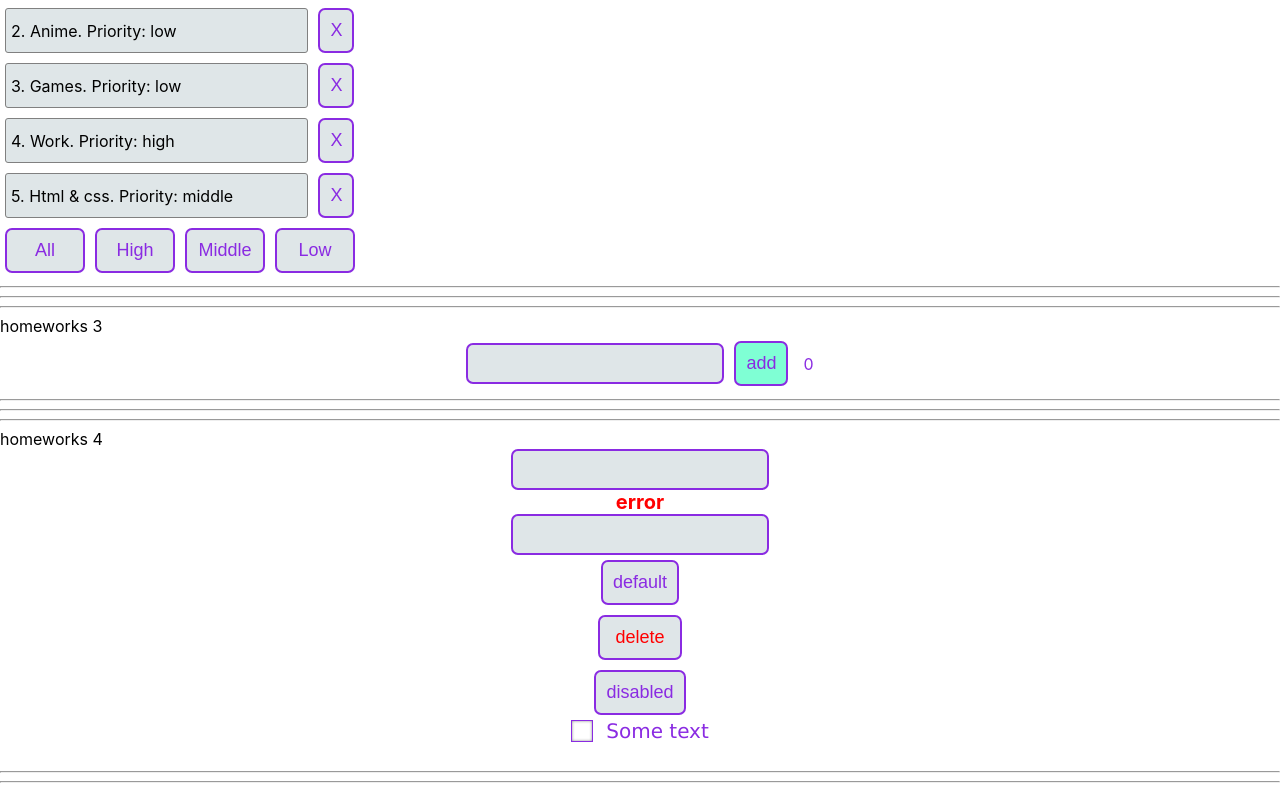
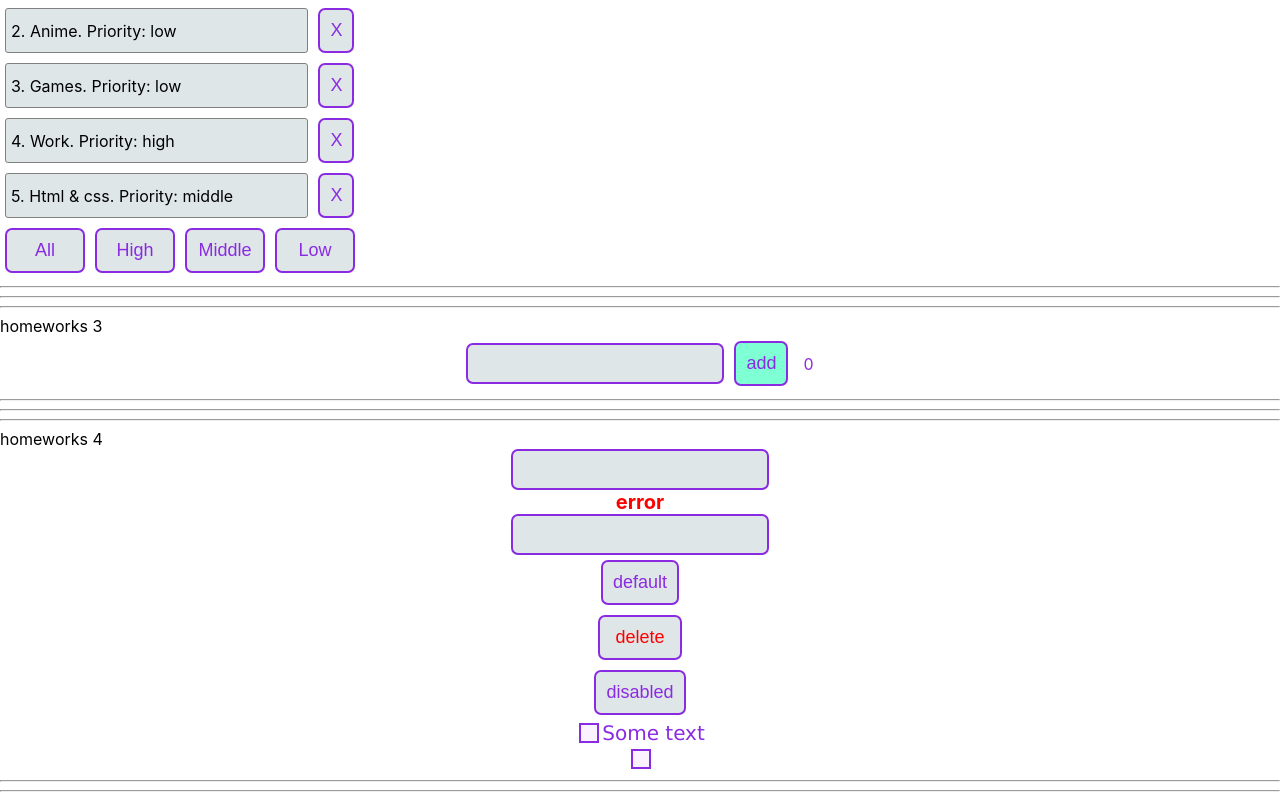
Before and after one commit to Katrin3536/homework-from-Ignat, a React (Create React App) app in the folder homeworks/: page / in a window 1280 px wide. Shown: the part 263-1063 px from the top of the page. Built offline with nearby package versions, Linux system fonts and the light colour scheme.

Commit message:
fixed CSS from Checkbox in homework 4

```diff
--- a/homeworks/src/p2-homeworks/h4/common/c1-SuperInputText/SuperInputText.module.css
+++ b/homeworks/src/p2-homeworks/h4/common/c1-SuperInputText/SuperInputText.module.css
@@ -13,7 +13,8 @@
 
 .superInput:focus {
     color: blueviolet;
-    border: 1px solid blueviolet
+    border: 1px solid blueviolet;
+    online: none;
 }
 
 .errorInput {
--- a/homeworks/src/p2-homeworks/h4/common/c3-SuperCheckbox/SuperCheckbox.module.css
+++ b/homeworks/src/p2-homeworks/h4/common/c3-SuperCheckbox/SuperCheckbox.module.css
@@ -1,4 +1,10 @@
-.checkbox{
+.checkbox {
+    appearance: none;
+    width: 20px;
+    height: 20px;
+    border: 2px solid blueviolet;
+    background-color: #fbf2ff;
+
 
 }
 
@@ -9,61 +15,18 @@
 }
 
 .label {
-    display: block;
-    margin: 0 0 10px 0;
-    line-height: 22px;
+    display: flex;
+    align-items: center;
     cursor: pointer;
-    user-select: none;
-    position: relative;
-}
-.label input[type=checkbox] {
-    position: absolute;
-    z-index: -1;
-    opacity: 0;
-    display: block;
-    width: 0;
-    height: 0;
-}
-.label  span {
-    display: inline-block;
-    position: relative;
-    padding: 0 0 0 35px;
-    line-height: 22px;
-}
-.label span:before {
-    content: "";
-    display: inline-block;
-    width: 20px;
-    height: 20px;
-    position: absolute;
-    left: 0;
-    top: 0;
-    border: 1px solid blueviolet;
-    box-shadow: inset 0 0 3px #8a8a8a;
-
-}
-.label input[type=checkbox] + span:after {
-    content: "";
-    opacity: 0;
-    transition: opacity 0.3s ease;
 }
 
-.label input[type=checkbox]:checked + span:after {
-    content: "✓";
-    color: blueviolet;
-    font-size: 30px;
-    font-weight: 900;
-    position: absolute;
-    left: 2px;
-    top: -2px;
-    opacity: 1;
+.checkbox:checked {
+    appearance: none;
+    background-image: url("greenTick.svg");
+    background-repeat: no-repeat;
+    background-size: cover;
 }
 
-.label span:hover:after {
-    filter: brightness(110%);
+.checkbox:focus {
+    outline: 2px solid #ecd5f7;
 }
-
-.label span:active:before,
-.label span:active:after {
-    filter: brightness(80%);
-}
--- a/homeworks/src/p2-homeworks/h4/common/c3-SuperCheckbox/SuperCheckbox.tsx
+++ b/homeworks/src/p2-homeworks/h4/common/c3-SuperCheckbox/SuperCheckbox.tsx
@@ -4,14 +4,14 @@ import s from './SuperCheckbox.module.css'
 // тип пропсов обычного инпута
 type DefaultInputPropsType = DetailedHTMLProps<InputHTMLAttributes<HTMLInputElement>, HTMLInputElement>
 
-type SuperCheckboxPropsType = DefaultInputPropsType & {
+type SuperCheckboxPropsType = Exclude<DefaultInputPropsType, "type"> & {
     onChangeChecked?: (checked: boolean) => void
     spanClassName?: string
 }
 
 const SuperCheckbox: React.FC<SuperCheckboxPropsType> = (
     {
-        type, // достаём и игнорируем чтоб нельзя было задать другой тип инпута
+        // type, // достаём и игнорируем чтоб нельзя было задать другой тип инпута
         onChange, onChangeChecked,
         className = s.label, spanClassName,
         children, // в эту переменную попадёт текст, типизировать не нужно так как он затипизирован в React.FC
@@ -20,6 +20,7 @@ const SuperCheckbox: React.FC<SuperCheckboxPropsType> = (
     }
 ) => {
     const onChangeCallback = (e: ChangeEvent<HTMLInputElement>) => {
+        onChange && onChange(e)
           onChangeChecked && onChangeChecked(e.currentTarget.checked)
         // сделайте так чтоб работал onChange и onChangeChecked
     }
```
Also changed, not shown: homeworks/src/p2-homeworks/h4/common/c3-SuperCheckbox/greenTick.svg (added).
